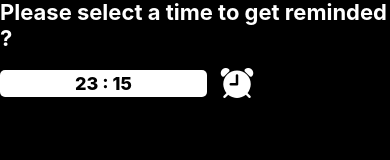
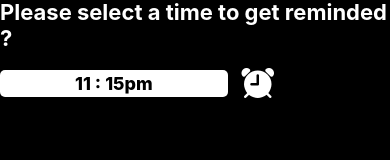
Before and after one commit to saketkumar9040/medicine-remainder-app, a React Native app: screen / in a window 390 px wide. Shown: the part 394-554 px from the top of the page. Built offline with nearby package versions, Linux system fonts and the light colour scheme.

Commit message:
feat - added time logic

```diff
--- a/src/screens/addMedicineScreen/index.js
+++ b/src/screens/addMedicineScreen/index.js
@@ -27,9 +27,9 @@ const AddMedicineScreen = ({ navigation }) => {
   const [frequency, setFrequency] = useState("");
 
   const [date, setDate] = useState(new Date(1598051730000));
-  const [mode, setMode] = useState('date');
+  const [mode, setMode] = useState("date");
   const [show, setShow] = useState(false);
-  console.log(date.toLocaleTimeString())
+  console.log(date.toLocaleTimeString());
 
   const onChange = (event, selectedDate) => {
     const currentDate = selectedDate;
@@ -43,11 +43,11 @@ const AddMedicineScreen = ({ navigation }) => {
   };
 
   const showDatepicker = () => {
-    showMode('date');
+    showMode("date");
   };
 
   const showTimepicker = () => {
-    showMode('time');
+    showMode("time");
   };
 
   return (
@@ -98,11 +98,15 @@ const AddMedicineScreen = ({ navigation }) => {
             Please select a time to get reminded ?
           </Text>
           <View style={styles.timeContainer}>
-            <View >
-              <Text style={styles.timeText}>{date.getHours()} : {date.getMinutes()}</Text>
+            <View>
+              <Text style={styles.timeText}>
+                {date.getHours() % 12 > 0 ? date.getHours() % 12 : 12} :{" "}
+                {date.getMinutes() <10 ? "0"+date.getMinutes():date.getMinutes()}
+                {date.getHours() >= 12 ? "pm" : "am"}
+              </Text>
             </View>
             <TouchableOpacity onPress={() => showTimepicker()}>
-            <Ionicons name="alarm" size={40} color="#fff" />
+              <Ionicons name="alarm" size={40} color="#fff" />
             </TouchableOpacity>
           </View>
           {show && (
@@ -110,7 +114,7 @@ const AddMedicineScreen = ({ navigation }) => {
               testID="dateTimePicker"
               value={date}
               mode={mode}
-            //   is24Hour={true}
+              //   is24Hour={true}
               onChange={onChange}
             />
           )}
```
